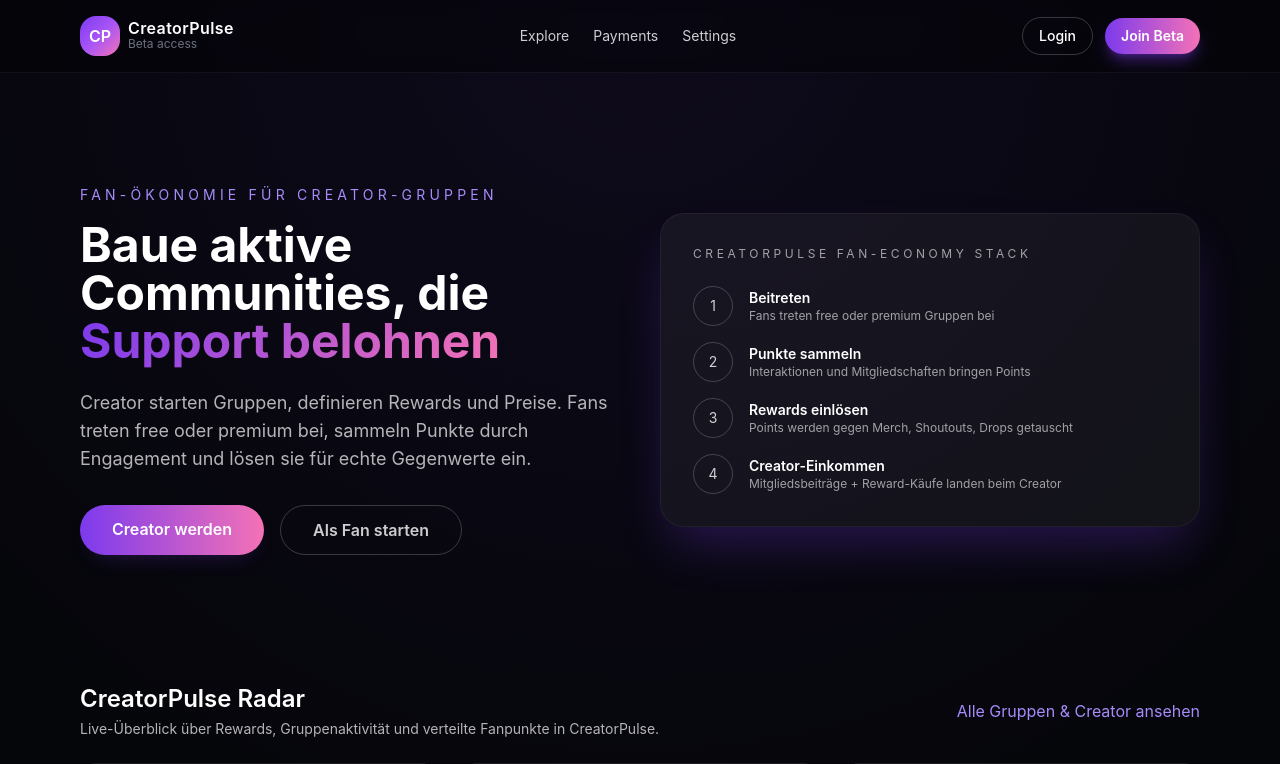
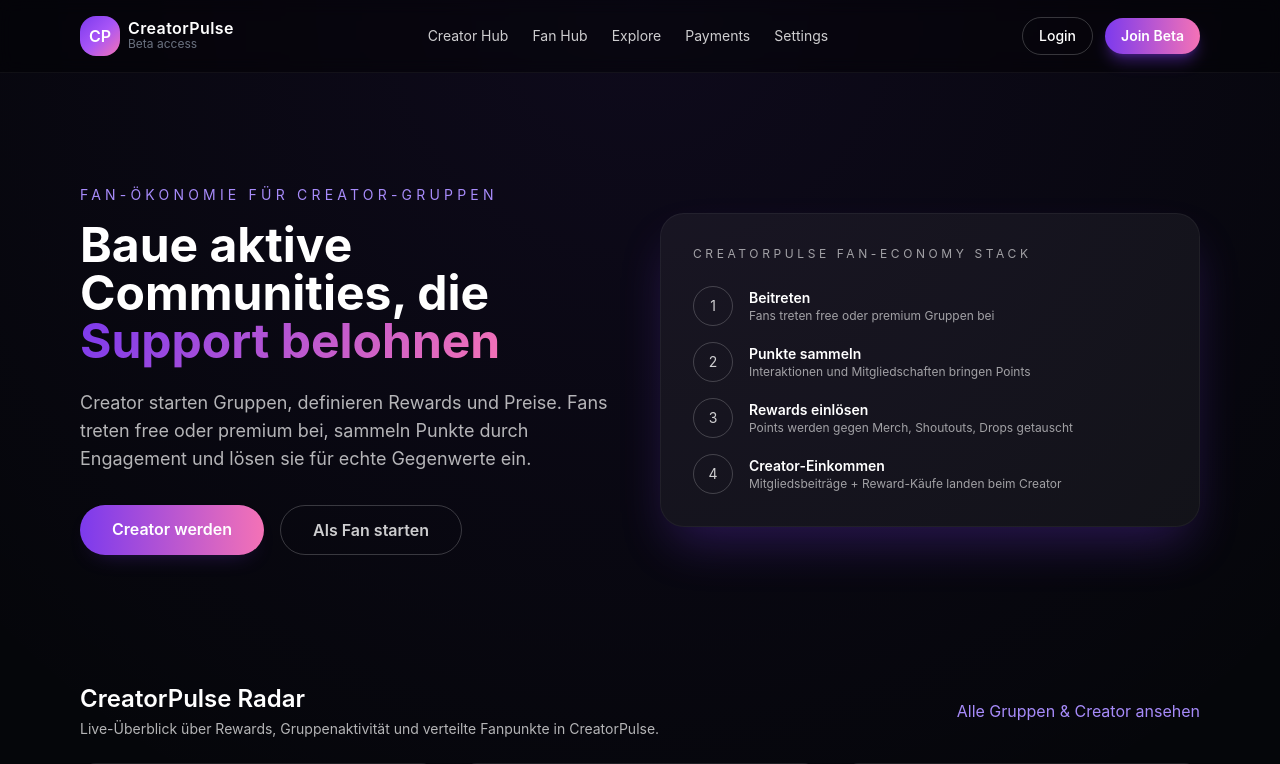
Before and after one commit to artverse456-debug/cnn2, a Next.js app in the folder creator-platform-ui/: page / in a window 1280 px wide. Shown: the top 764 px of the page. Built offline with nearby package versions, Linux system fonts and the light colour scheme; no server answers.

Commit message:
Add Creator and Fan Hub links to navbar

```diff
--- a/creator-platform-ui/components/Navbar.tsx
+++ b/creator-platform-ui/components/Navbar.tsx
@@ -9,9 +9,9 @@ import { useMemo, useState } from "react";
 type UserRole = "creator" | "fan" | null;
 
 const links = [
-  { href: "/explore", label: "Explore" },
   { href: "/dashboard/creator", label: "Creator Hub" },
   { href: "/dashboard/fan", label: "Fan Hub" },
+  { href: "/explore", label: "Explore" },
   { href: "/payments", label: "Payments" },
   { href: "/settings", label: "Settings" }
 ];
@@ -19,11 +19,8 @@ const links = [
 export function Navbar() {
   const role = useAuthStore((state) => state.role);
   const profile = useAuthStore((state) => state.profile);
-  const loading = useAuthStore((state) => state.loading);
   const session = useAuthStore((state) => state.session);
   const clearAuth = useAuthStore((state) => state.clear);
-  const isCreator = useAuthStore((state) => state.isCreator);
-  const isFan = useAuthStore((state) => state.isFan);
   const pointsBalance = useAuthStore((state) => state.profile?.points_balance ?? state.profile?.points ?? 0);
   const [showDropdown, setShowDropdown] = useState(false);
 
@@ -31,12 +28,6 @@ export function Navbar() {
     if (profile?.avatar_url) return profile.avatar_url;
     return "/logo.svg";
   }, [profile?.avatar_url]);
-
-  const filteredLinks = links.filter((link) => {
-    if (link.label === "Creator Hub") return isCreator();
-    if (link.label === "Fan Hub") return isFan();
-    return !loading;
-  });
 
   const handleLogout = async () => {
     try {
@@ -53,12 +44,11 @@ export function Navbar() {
       <div className="mx-auto flex max-w-6xl items-center justify-between px-4 py-4">
         <BrandLogo />
         <nav className="hidden gap-6 text-sm text-white/80 md:flex">
-          {!loading &&
-            filteredLinks.map((link) => (
-              <Link key={link.href} href={link.href} className="hover:text-white transition">
-                {link.label}
-              </Link>
-            ))}
+          {links.map((link) => (
+            <Link key={link.href} href={link.href} className="hover:text-white transition">
+              {link.label}
+            </Link>
+          ))}
         </nav>
         <div className="flex items-center gap-3">
           {session && profile ? (
```
